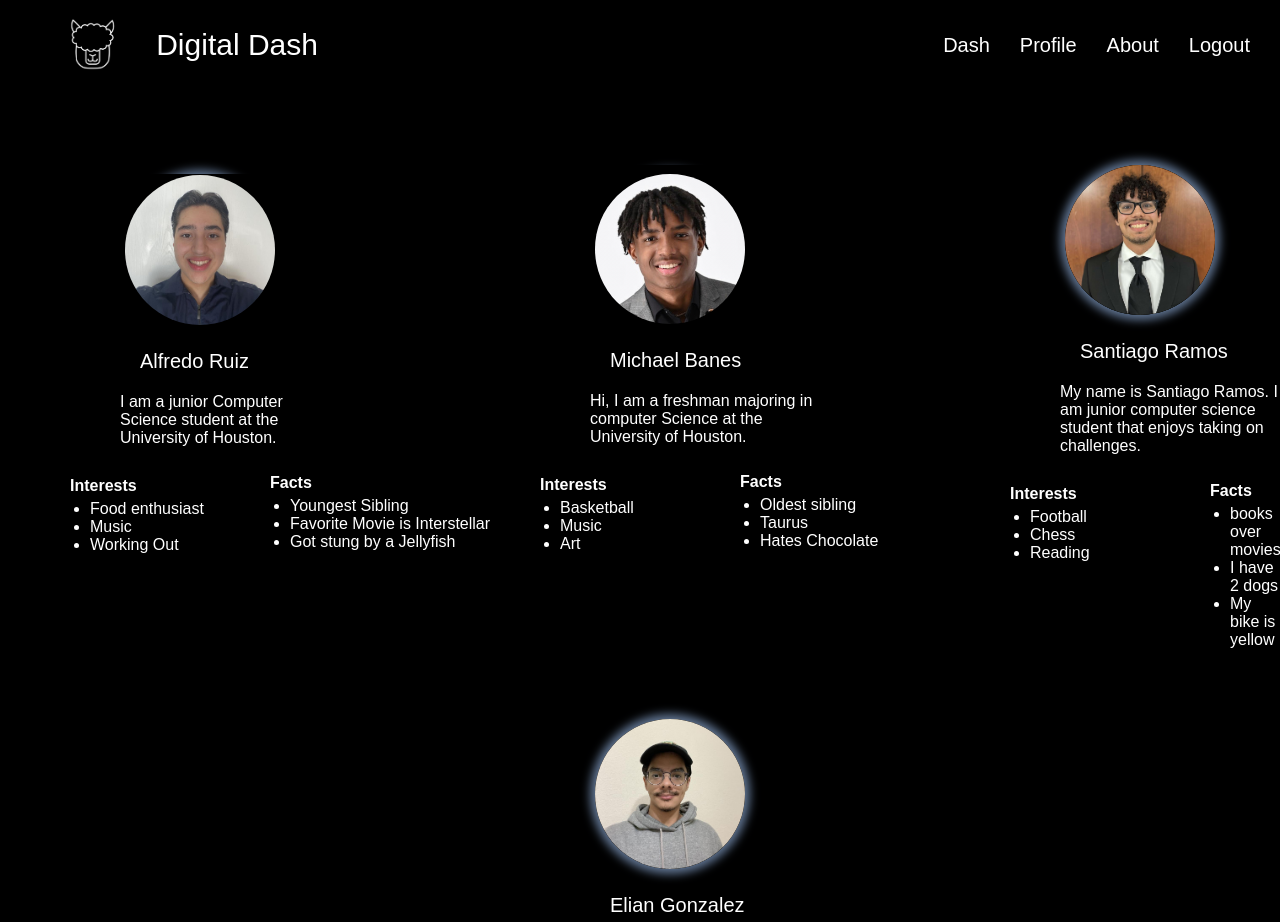
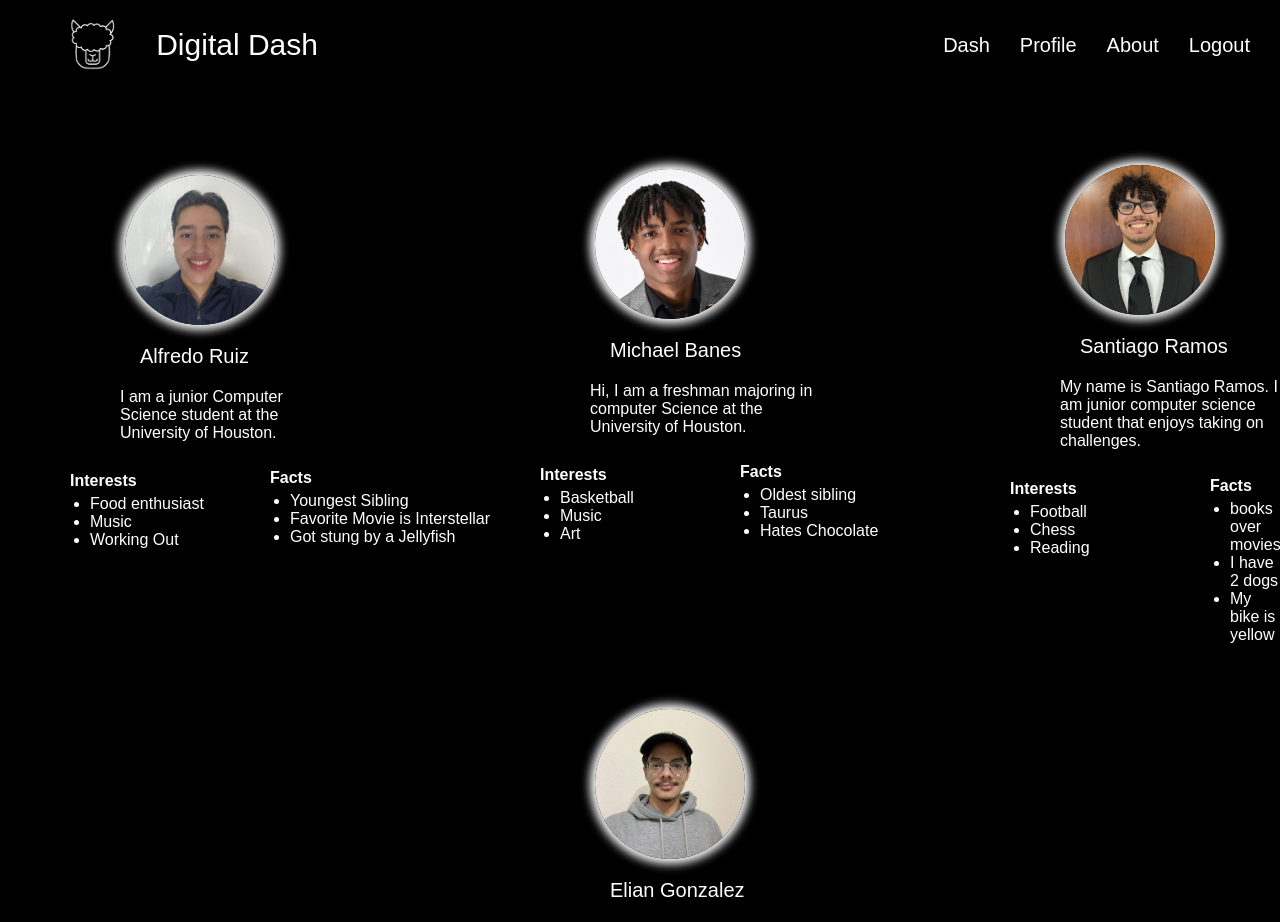
Before and after one commit to AlfredoRuiz-CS/Social-Media-Dashboard, a React (Create React App) app in the folder frontend/: page /about in a window 1280 px wide. Shown: the top 922 px of the page. Built offline with nearby package versions, Linux system fonts and the light colour scheme.

Commit message:
fixed border shadows on pfp in About.css

```diff
--- a/frontend/src/components/About.css
+++ b/frontend/src/components/About.css
@@ -1,11 +1,4 @@
-.Title {
-    text-align: center;
-    margin-top: 100px;
-}
-
-.heading {
-    color: black;
-}
+    /* about stuff style */
 
     .Profile_Picture {
         width: 150px;
@@ -13,12 +6,12 @@
         margin-top: 5px;
         margin-left: 625px;
         border-radius: 50%;
-    box-shadow: 0 0 10px 5px rgb(97, 117, 146);
+        /* box-shadow: 0 0 10px 5px rgb(255, 255, 255);  */
     }
 
     .Name {
         font-size: 20px;
-    margin-top: 25px;
+        margin-top: 20px;
         margin-left: 640px;
     }
 
@@ -65,6 +58,7 @@
         object-fit: cover;
         border-radius: 50%;
         object-position: 50% -45px;
+        box-shadow: 0 0 10px 5px rgb(255, 255, 255);
     }
 
     .Member_Two {
@@ -78,11 +72,12 @@
         object-fit: cover;
         border-radius: 50%;
         object-position: 50% -50px;
+        box-shadow: 0 0 10px 5px rgb(255, 255, 255);
     }
 
     .Member_Three {
         margin-left: 440px;
-    margin-top: -440px;
+        margin-top: -430px;
     }
 
     .Member_Three .Profile_Picture img {
@@ -91,10 +86,11 @@
         object-fit: cover;
         border-radius: 50%;
         object-position: 50% -35px;
+        box-shadow: 0 0 10px 5px rgb(255, 255, 255);
     }
 
     .Member_Four {
-    margin-top: 20px;
+        margin-top: 15px;
         margin-left: -30px;
     }
 
@@ -104,4 +100,5 @@
         object-fit: cover;
         border-radius: 50%;
         object-position: 50% -40px;
+        box-shadow: 0 0 10px 5px rgb(255, 255, 255);
     }
```
Lines whose indentation alone changed are shown as unchanged.
